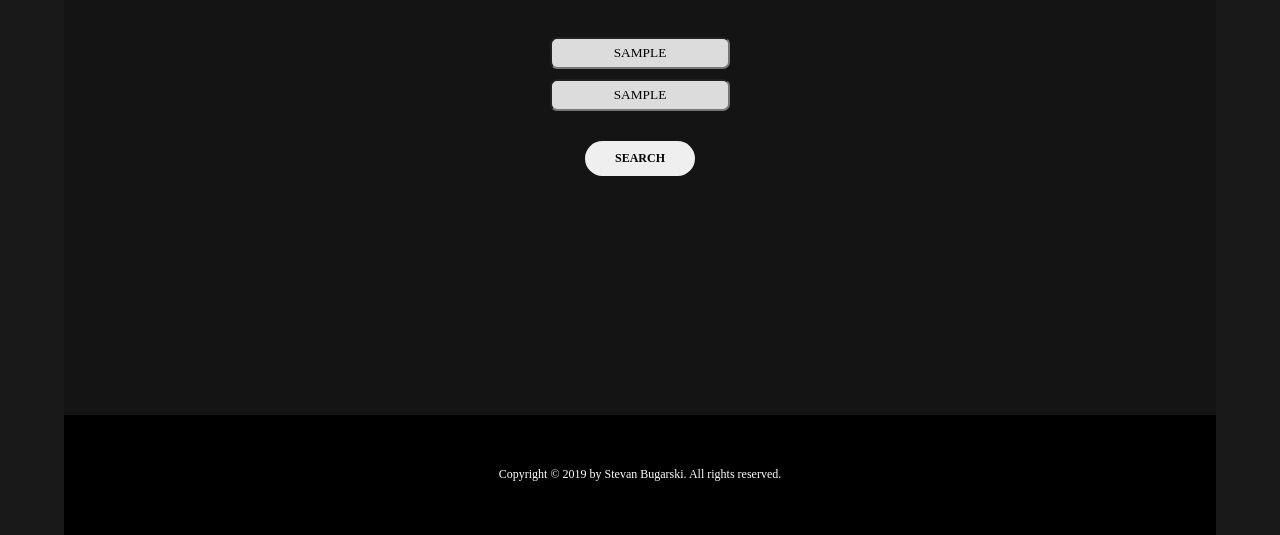
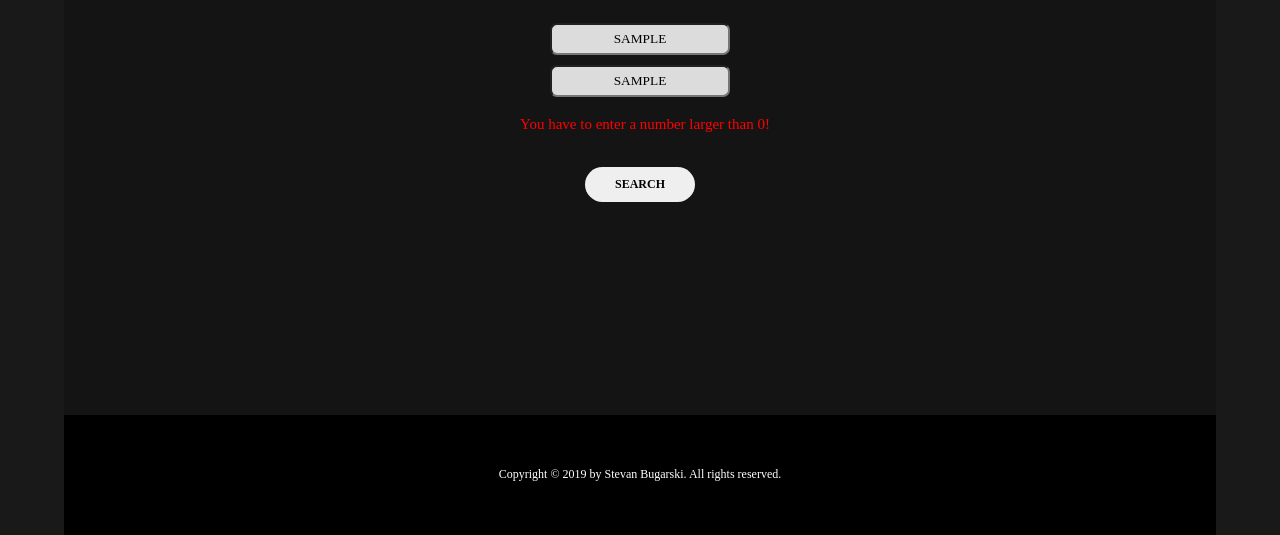
Before and after one commit to sbugarski86/Giphy-Search-Engine, a website built with webpack: page index.html in a window 1280 px wide. Both pictures are taken after typing "Sample", "Sample" into the empty fields and a click on the button "SEARCH". Shown: the part 265-800 px from the top of the page. Built offline with nearby package versions, Linux system fonts and the light colour scheme; files whose address does not match are found by name; a web font is replaced by a local one.

Commit message:
Alerts added in JS and HTML and styled with  Sass
t Please enter the commit message for your changes. Lines starting

```diff
--- a/index.html
+++ b/index.html
@@ -44,11 +44,13 @@
     <section class="section-search">
       <h1 class="section-search__heading">Welcome to GIPHY search</h1>
       <form action="#" class="section-search__inputs">
+          <div class="section-search__alert1 ">The Gif Search field can't be empty!</div>
         <div><input type=" text" id="value" class="section-search__input" placeholder="GIF Search:" autocomplete="off">
         </div>
         <div><input type="text" id="number-value" class="section-search__input" placeholder="No. of GIFs:"
             autocomplete="off"></div>
         <div>
+            <div class="section-search__alert2">You have to enter a number larger than 0!</div>
           <button type="button" class="button-primary">Search</button>
         </div>
       </form>
--- a/sass/_layout.scss
+++ b/sass/_layout.scss
@@ -101,7 +101,20 @@
   }
   &__inputs {
     margin-top: 4rem;
+    display: flex;
+    flex-direction: column;
+    justify-content: center;
+    align-items: center;
   }
+  &__alert1,
+  &__alert2 {
+  display: none;
+   color: red;
+   font-size: 1.5rem;
+   padding: .5rem;
+   margin-bottom: .6rem;
+   width: 100%;
+   }
   &__input {
     background-color: rgba(243, 242, 242, 0.9);
     color: $color-primary-dark;
--- a/src/script.js
+++ b/src/script.js
@@ -1,4 +1,3 @@
-
 $(function () {
   $('button')
     .first()
@@ -9,9 +8,10 @@ $(function () {
       var $numValue = parseInt($('#number-value').val());
 
       if ($value !== '') {
-        console.log('Stevan');
+        $('.section-search__alert1').hide(500);
+
         if (isNaN($numValue) || $numValue < 1) {
-          alert('Please enter a number larger then 0');
+          $('.section-search__alert2').delay(500).show(500)
         } else {
           var giphySearch = $url + 'q=' + $value + '&limit=' + $numValue + $key;
           $.getJSON(giphySearch)
@@ -21,18 +21,19 @@ $(function () {
                   .attr('src', result.data[i].images.downsized.url)
                   .appendTo('#giphy');
               }
+
             })
             .fail(function () {
               // failure
               alert('Ajax call failed.');
             });
+            $('.section-search__alert2').hide(500);
         }
       } else {
-        alert('please enter something');
+        $('.section-search__alert1').show(500)
       }
     });
   $('button')
-    .last()
     .click(function () {
       $('#giphy').empty();
     });
```
